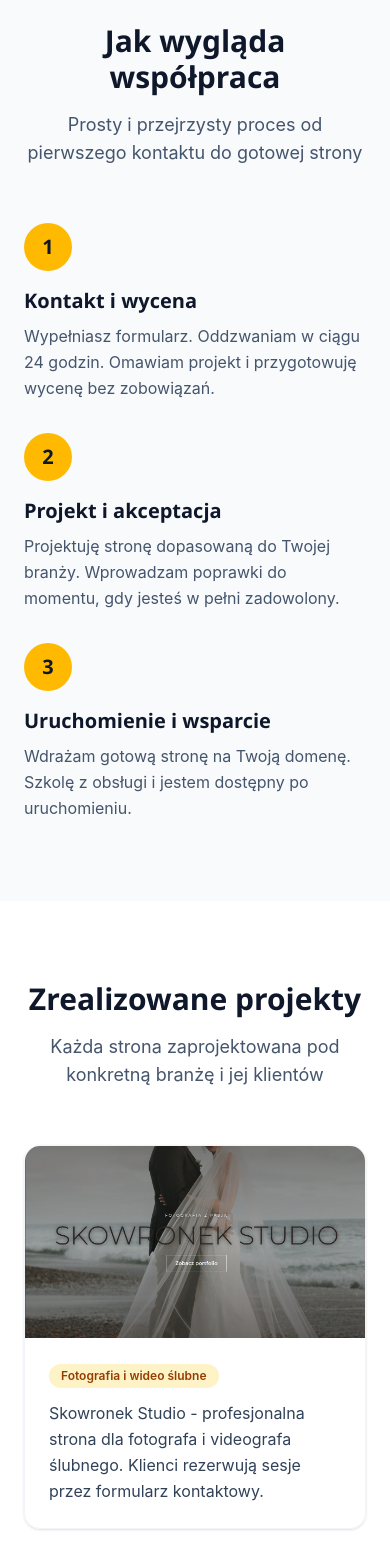
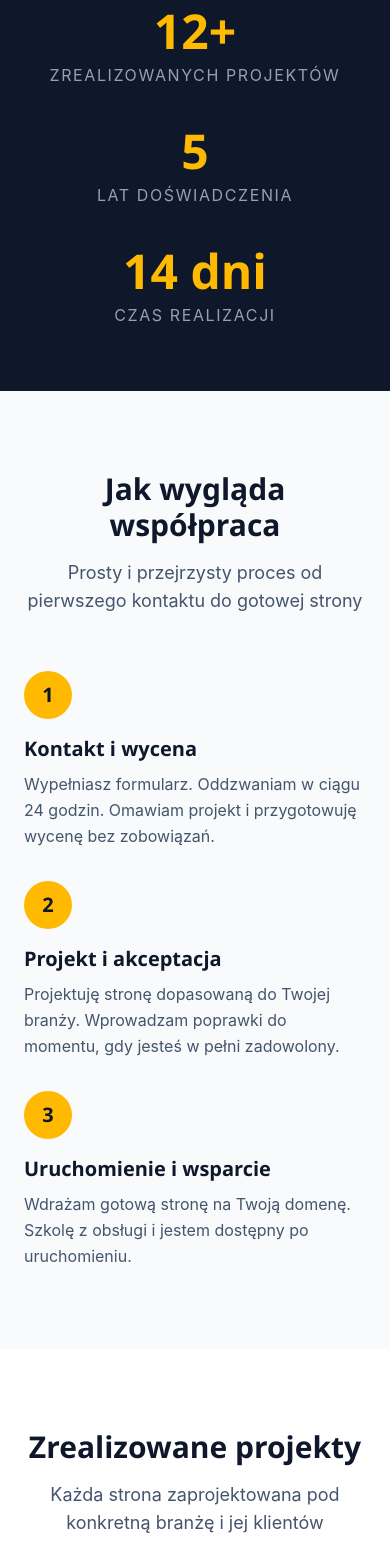
Before and after one commit to KonradBauer/freelance, a Next.js app: page / in a window 390 px wide. Shown: the part 3320-4880 px from the top of the page. Built offline with nearby package versions, Linux system fonts and the light colour scheme; no server answers.

Commit message:
visual sections upgrade

```diff
--- a/src/app/page.tsx
+++ b/src/app/page.tsx
@@ -1,9 +1,11 @@
 import HeroSection from "@/components/sections/HeroSection";
 import AgitationSection from "@/components/sections/AgitationSection";
 import TransformationSection from "@/components/sections/TransformationSection";
+import StatsSection from "@/components/sections/StatsSection";
 import ProcessSection from "@/components/sections/ProcessSection";
 import PortfolioSection from "@/components/sections/PortfolioSection";
 import VideoSection from "@/components/sections/VideoSection";
+import TestimonialsSection from "@/components/sections/TestimonialsSection";
 import ContactFormSection from "@/components/sections/ContactFormSection";
 
 export default function Home() {
@@ -12,9 +14,11 @@ export default function Home() {
       <HeroSection />
       <AgitationSection />
       <TransformationSection />
+      <StatsSection />
       <ProcessSection />
       <PortfolioSection />
       <VideoSection />
+      <TestimonialsSection />
       <ContactFormSection />
     </main>
   );
--- a/src/components/sections/PortfolioSection.tsx
+++ b/src/components/sections/PortfolioSection.tsx
@@ -15,11 +15,26 @@ export default function PortfolioSection() {
         </div>
 
         <div className="grid grid-cols-1 md:grid-cols-3 gap-8">
-          {PORTFOLIO_ITEMS.map((item) => (
-            <div
-              key={item.id}
-              className="rounded-2xl overflow-hidden border border-slate-100 shadow-sm hover:shadow-md transition-shadow duration-200"
+          {PORTFOLIO_ITEMS.map((item) => {
+            const CardWrapper = item.url
+              ? ({ children }: { children: React.ReactNode }) => (
+                  <a
+                    href={item.url}
+                    target="_blank"
+                    rel="noopener noreferrer"
+                    className="group rounded-2xl overflow-hidden border border-slate-100 shadow-sm hover:shadow-md transition-shadow duration-200 block"
                   >
+                    {children}
+                  </a>
+                )
+              : ({ children }: { children: React.ReactNode }) => (
+                  <div className="rounded-2xl overflow-hidden border border-slate-100 shadow-sm">
+                    {children}
+                  </div>
+                );
+
+            return (
+              <CardWrapper key={item.id}>
                 <div className="relative aspect-video bg-slate-100">
                   {item.imageSrc ? (
                     <Image
@@ -40,9 +55,15 @@ export default function PortfolioSection() {
                     {item.industry}
                   </span>
                   <p className="text-slate-700 leading-relaxed">{item.result}</p>
+                  {item.url && (
+                    <p className="mt-3 text-sm font-semibold text-amber-600 group-hover:text-amber-500 transition-colors duration-200">
+                      Zobacz projekt →
+                    </p>
+                  )}
                 </div>
-            </div>
-          ))}
+              </CardWrapper>
+            );
+          })}
         </div>
       </div>
     </section>
--- /dev/null
+++ b/src/components/sections/StatsSection.tsx
@@ -0,0 +1,26 @@
+const STATS = [
+  { value: "12+", label: "zrealizowanych projektów" },
+  { value: "5", label: "lat doświadczenia" },
+  { value: "14 dni", label: "czas realizacji" },
+];
+
+export default function StatsSection() {
+  return (
+    <section className="bg-slate-900 py-16 px-6">
+      <div className="max-w-4xl mx-auto">
+        <div className="grid grid-cols-1 sm:grid-cols-3 gap-10 text-center">
+          {STATS.map((stat) => (
+            <div key={stat.label}>
+              <p className="font-heading text-5xl sm:text-6xl font-bold text-amber-400 mb-2">
+                {stat.value}
+              </p>
+              <p className="text-slate-400 text-base uppercase tracking-widest">
+                {stat.label}
+              </p>
+            </div>
+          ))}
+        </div>
+      </div>
+    </section>
+  );
+}
--- /dev/null
+++ b/src/components/sections/TestimonialsSection.tsx
@@ -0,0 +1,51 @@
+const TESTIMONIALS = [
+  {
+    quote:
+      "Strona gotowa w 12 dni. Pierwsze zapytanie od nowego klienta dostałem tydzień po uruchomieniu. Polecam każdemu kto chce zaistnieć w internecie.",
+    name: "Marek Wiśniewski",
+    company: "MW Budownictwo",
+  },
+  {
+    quote:
+      "Profesjonalne podejście i zero stresu z mojej strony. Konrad zadbał o wszystko - od projektu po uruchomienie. Strona wygląda dokładnie tak jak chciałam.",
+    name: "Anna Kowalska",
+    company: "Studio Urody Ania",
+  },
+];
+
+export default function TestimonialsSection() {
+  return (
+    <section className="bg-white py-20 px-6">
+      <div className="max-w-5xl mx-auto">
+        <div className="text-center mb-14">
+          <h2 className="font-heading text-3xl sm:text-4xl font-bold text-slate-900 mb-4">
+            Co mówią klienci
+          </h2>
+          <p className="text-slate-600 text-lg max-w-xl mx-auto">
+            Opinie osób, które zdecydowały się na współpracę
+          </p>
+        </div>
+
+        <div className="grid grid-cols-1 md:grid-cols-2 gap-8">
+          {TESTIMONIALS.map((t) => (
+            <div
+              key={t.name}
+              className="bg-slate-50 rounded-2xl p-8 border border-slate-100 flex flex-col"
+            >
+              <span className="font-heading text-6xl leading-none text-amber-400 mb-4 select-none">
+                &ldquo;
+              </span>
+              <p className="text-slate-700 text-lg leading-relaxed flex-1 mb-6">
+                {t.quote}
+              </p>
+              <div>
+                <p className="font-semibold text-slate-900">{t.name}</p>
+                <p className="text-slate-500 text-sm">{t.company}</p>
+              </div>
+            </div>
+          ))}
+        </div>
+      </div>
+    </section>
+  );
+}
--- a/src/lib/constants.ts
+++ b/src/lib/constants.ts
@@ -44,6 +44,7 @@ export const PORTFOLIO_ITEMS: PortfolioItem[] = [
       "Skowronek Studio - profesjonalna strona dla fotografa i videografa ślubnego. Klienci rezerwują sesje przez formularz kontaktowy.",
     imageSrc: "/portfolio/portfolio-1.png",
     imageAlt: "Strona Skowronek Studio - fotografia i wideo ślubne",
+    url: "https://skowronekstudio.pl",
   },
   {
     id: "projekt-2",
@@ -52,6 +53,7 @@ export const PORTFOLIO_ITEMS: PortfolioItem[] = [
       "Armagedon - strona zespołu weselnego z galerią, audio demo i formularzem rezerwacji terminów.",
     imageSrc: "/portfolio/portfolio-2.png",
     imageAlt: "Strona Armagedon - zespół weselny",
+    url: "https://armagedon.pl",
   },
   {
     id: "projekt-3",
```
Also changed, not shown: .claude/settings.local.json, devfreelancer.claudeskillsagent-browser/screenshot-1779397097618.png (added). Lines whose indentation alone changed are shown as unchanged.
